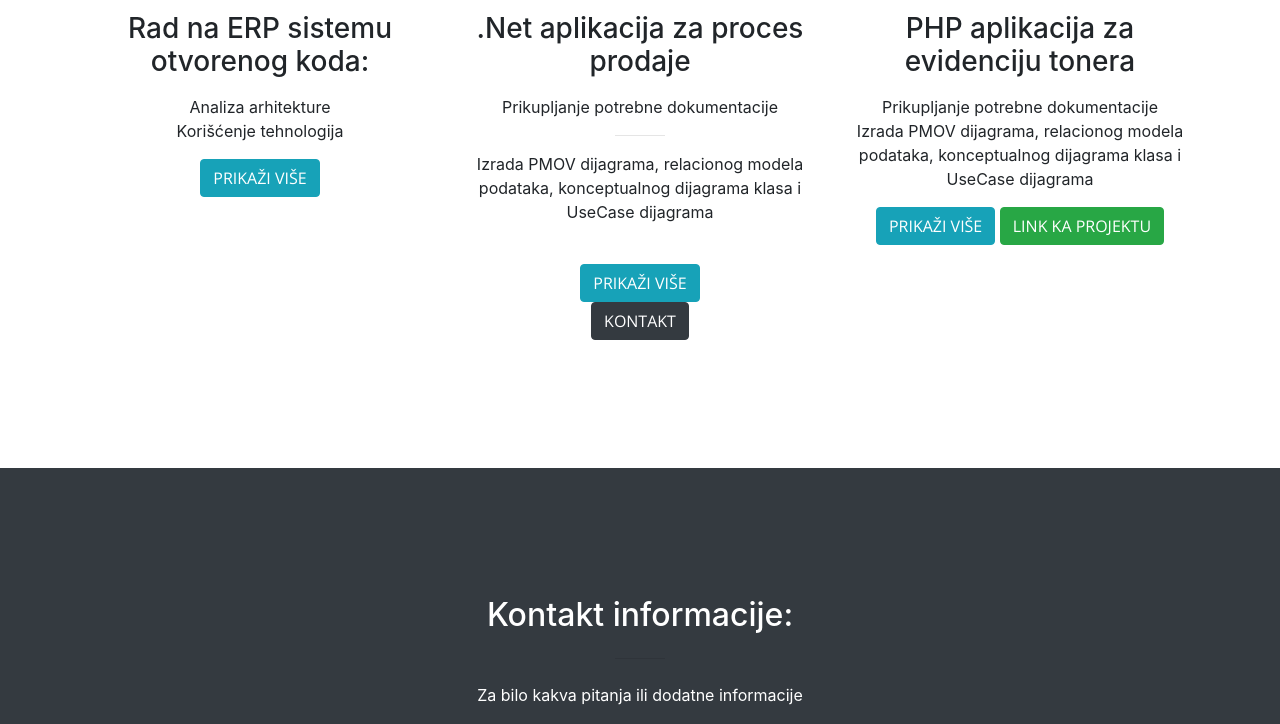
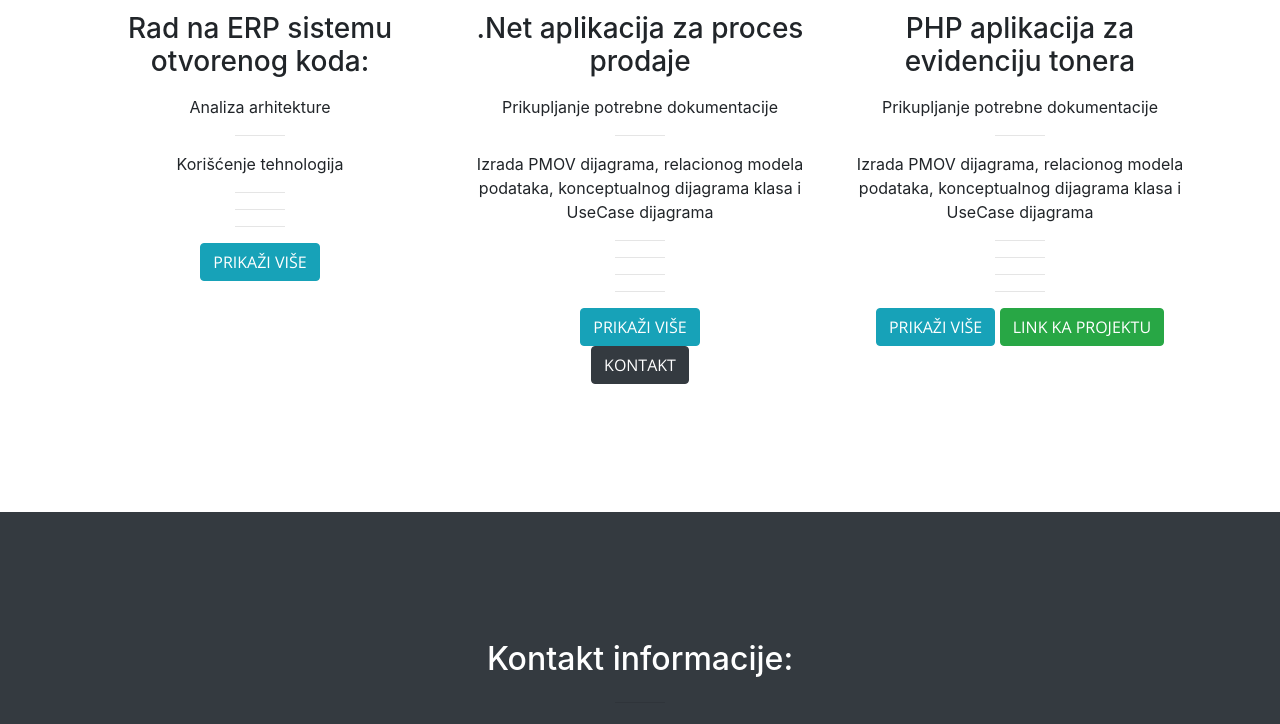
Before and after one commit to icaki12/icaki12.github.io, a website with bundled scripts: page index.html in a window 1280 px wide. Shown: the part 1820-2544 px from the top of the page. Built offline with nearby package versions, Linux system fonts and the light colour scheme.

Commit message:
Fix Index Page

```diff
--- a/index.html
+++ b/index.html
@@ -130,9 +130,13 @@
             <h3 class="mb-3">Rad na ERP sistemu otvorenog koda:</h3>
 			<ul id="myList1" class="list-unstyled">
         <li id="analiza">Analiza arhitekture</li>
+        <hr>
         <li id="koriscenje">Korišćenje tehnologija</li>
+        <hr>
         <li id="funkcionalnost">Funkcionalnost</li>
+        <hr>
         <li id="modul">Modul prodaje</li>
+        <hr>
 				<li id="veza">Veza sa ostalim podsistemima</li>
 			</ul>
 			<a href="#123" class="btn btn-info btn-md btn1" id="btn1">
@@ -151,10 +155,13 @@
         <li id="21">Prikupljanje potrebne dokumentacije</li>
         <hr>
 				<li id="22">Izrada PMOV dijagrama, relacionog modela podataka, konceptualnog dijagrama klasa i UseCase dijagrama</li>
+        <hr>
         <li id="23">Normalizacija i denormalizacija baze</li>
-        <br>
+        <hr>
         <li id="24">Izrada trigera, vertikalnog i horizontalnog parcionisanja</li>
+        <hr>
         <li id="25">Opis slučaja korišćenja aplikacije</li>
+        <hr>
 				<li id="26">Izrada aplikacije</li>
 			</ul>
 			<a href="#123" class="btn btn-info btn-md btn3" id="btn3">
@@ -171,10 +178,15 @@
             <h3 class="mb-3">PHP aplikacija za evidenciju tonera</h3>
             <ul id="myList3" class="list-unstyled">
             <li id="31">Prikupljanje potrebne dokumentacije</li>
+            <hr>
             <li id="32">Izrada PMOV dijagrama, relacionog modela podataka, konceptualnog dijagrama klasa i UseCase dijagrama</li>
+            <hr>
             <li id="33">Normalizacija i denormalizacija baze</li>
+            <hr>
             <li id="34">Izrada trigera, vertikalnog i horizontalnog parcionisanja</li>
+            <hr>
             <li id="35">Opis slučaja korišćenja aplikacije</li>
+            <hr>
             <li id="36">Izrada aplikacije</li>
             </ul>
             <a href="#123" class="btn btn-info btn-md btn5" id="btn5">Prikaži više</a>
```
Lines whose indentation alone changed are shown as unchanged.
